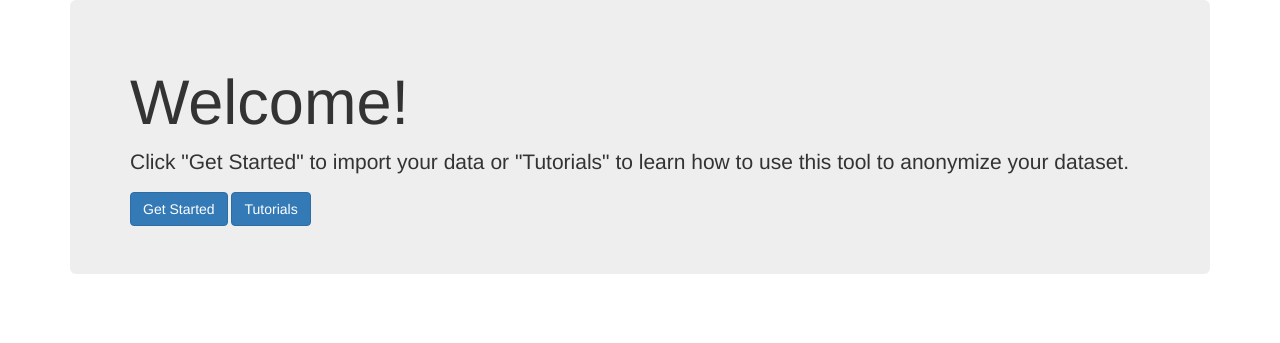
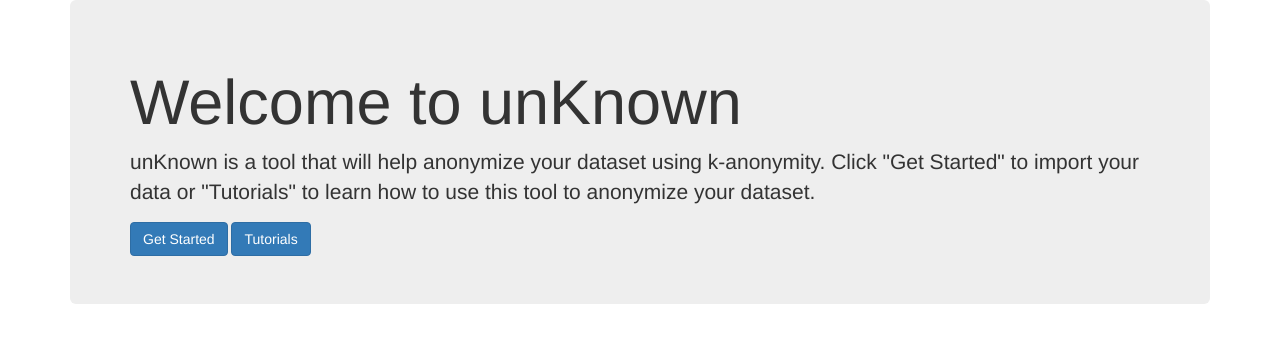
Before and after one commit to hhabib/anonymization-tool, a Flask app: page / in a window 1280 px wide. Shown: the top 343 px of the page. Run offline with Flask 2, Linux system fonts and the light colour scheme; some libraries are stand-ins or nearby versions.

Commit message:
changing tool name

```diff
--- a/app/code/templates/anonymize.html
+++ b/app/code/templates/anonymize.html
@@ -6,7 +6,7 @@
         <nav class="navbar navbar-inverse">
             <div class="container-fluid">
                 <div class="navbar-header">
-                  <a class="navbar-brand" href="./">Anonymization Tool</a>
+                  <a class="navbar-brand" href="./">unKnown</a>
                 </div>
                 <ul class="nav navbar-nav navbar-right">
                   <li><a href="./"><span class="glyphicon glyphicon-home"></span> Home</a></li>
--- a/app/code/templates/import.html
+++ b/app/code/templates/import.html
@@ -5,7 +5,7 @@
         <nav class="navbar navbar-inverse">
             <div class="container-fluid">
                 <div class="navbar-header">
-                  <a class="navbar-brand" href="./">Anonymization Tool</a>
+                  <a class="navbar-brand" href="./">unKnown</a>
                 </div>
                 <ul class="nav navbar-nav navbar-right">
                   <li><a href="./"><span class="glyphicon glyphicon-home"></span> Home</a></li>
--- a/app/code/templates/index.html
+++ b/app/code/templates/index.html
@@ -3,8 +3,8 @@
 {% block body %}
 	<div class="container">
 		<div class="jumbotron">
-	  		<h1>Welcome!</h1>
-	  		<p>Click "Get Started" to import your data or "Tutorials" to learn how to use this tool to anonymize your dataset.</p>
+	  		<h1>Welcome to unKnown</h1>
+	  		<p> unKnown is a tool that will help anonymize your dataset using k-anonymity. Click "Get Started" to import your data or "Tutorials" to learn how to use this tool to anonymize your dataset.</p>
 	  		<button type="button" class="btn btn-primary" onclick="window.location.href='./import.html'">Get Started</button>
 	  		<button type="button" class="btn btn-primary" onclick="window.location.href='./tutorials.html'">Tutorials</button>
   		</div>
```
